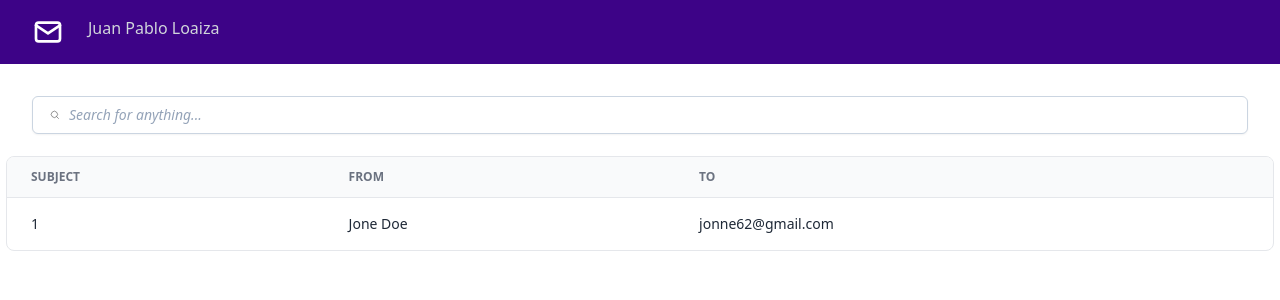
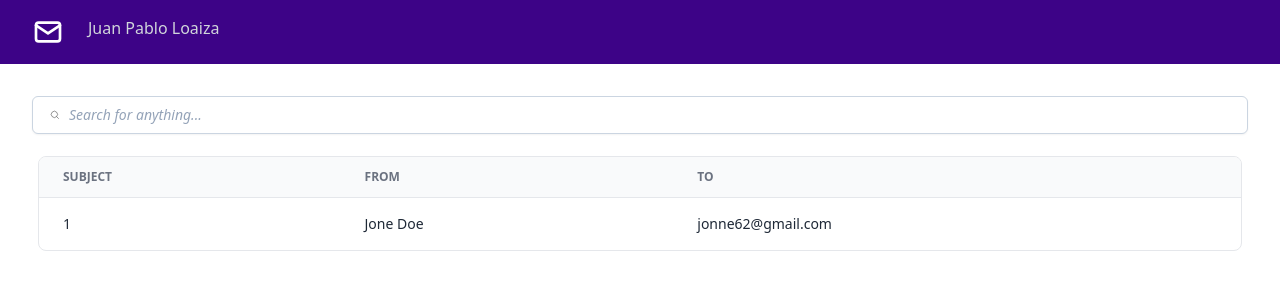
Before and after one commit to JuanPLoaizaC/mail_search, a Vue app in the folder Frontend/: page / in a window 1280 px wide. Shown: the top 300 px of the page. Built offline with nearby package versions, Linux system fonts and the light colour scheme.

Commit message:
Adding a list of emails

```diff
--- a/Frontend/src/components/Emails.vue
+++ b/Frontend/src/components/Emails.vue
@@ -11,7 +11,7 @@
       <input class="placeholder:italic placeholder:text-slate-400 block bg-white w-full border border-slate-300 rounded-md py-2 pl-9 pr-3 shadow-sm focus:outline-none focus:border-sky-500 focus:ring-sky-500 focus:ring-1 sm:text-sm font-sans md:italic" placeholder="Search for anything..." type="text" name="search"/>
     </label>
   </div>
-  <div class="flex flex-col" style="margin-top: 1em;">
+  <div class="flex flex-col pr-8 pl-8" style="margin-top: 1em;">
     <div class="overflow-x-auto">
       <div class="p-1.5 w-full inline-block align-middle">
         <div class="overflow-hidden border rounded-lg">
```
